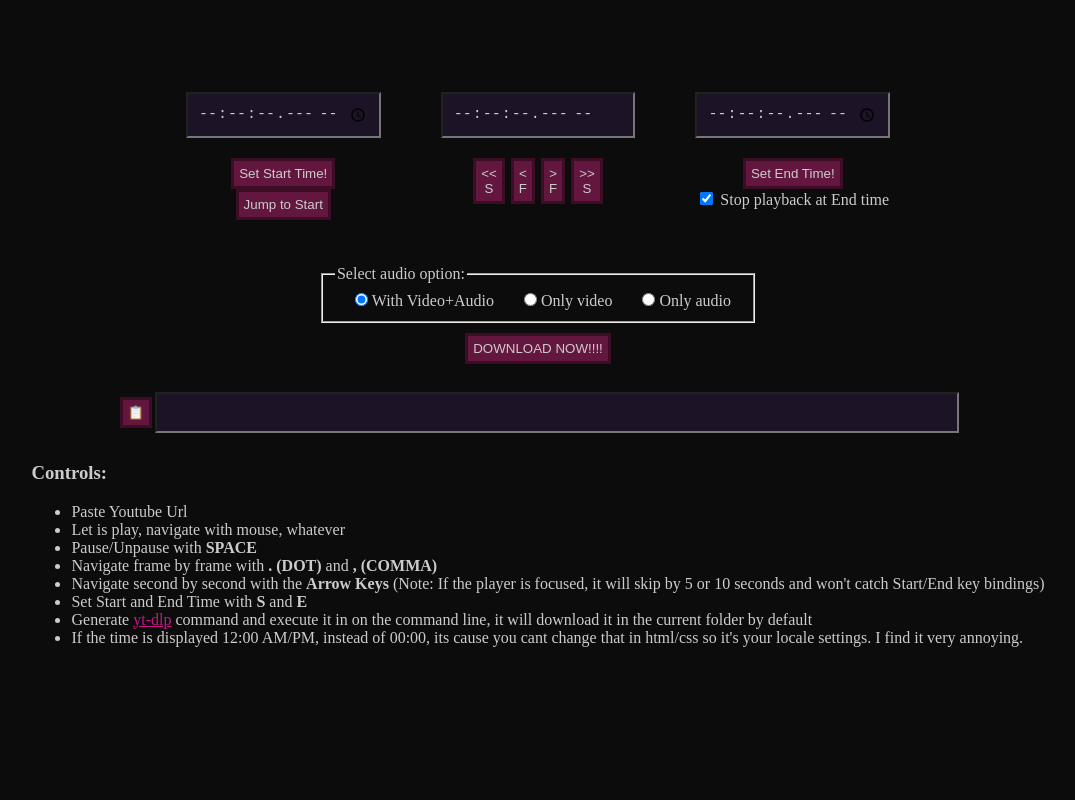
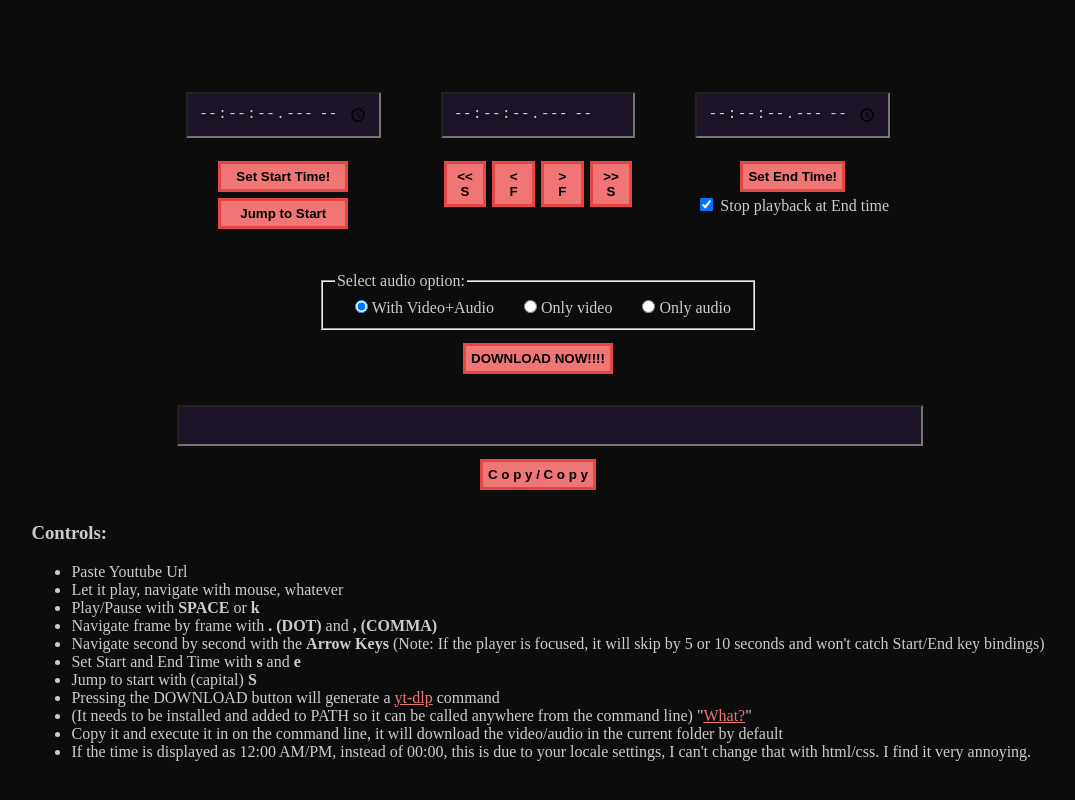
Before and after one commit to Lxtharia/precise-web-video-downloader, a plain HTML site: page index.html in a window 1280 px wide. Shown: the part 634-1434 px from the top of the page, without its empty margins (102-1177 px from the left). Drawn offline with Linux system fonts and the light colour scheme.

Commit message:
Shrimp style changes, updated usage instructions

```diff
--- a/index.html
+++ b/index.html
@@ -13,7 +13,7 @@
 
 <body>
 
-	<h2><a href="https://pbs.twimg.com/media/Fo9CJrLWYAYxIq8?format=jpg&name=large">Life can be so simple</a></h2>
+	<h2><a href="https://pbs.twimg.com/media/Fo9CJrLWYAYxIq8?format=jpg&name=large">Life can be so <span style="color: #EF7675">simple</span></a></h2>
 	<div id=content>
 
 
@@ -31,8 +31,10 @@
 		<div id="controls">
 			<div class="time-setter-div">
 				<input type="time" step="0.001" id="start_time" value="00:00:00:000">
+				<div style="min-width: 70%; display: flex; flex-direction: column;">
 				<button type="button" name="start_time_button" onclick="setStart()">Set Start Time!</button>
 				<button type="button" name="jump_start_button" onclick="jumpToStart()">Jump to Start</button>
+				</div>
 			</div>
 			<div class="time-setter-div">
 				<input type="time" readonly step="0.001" id="current_time" value="00:00:00:000">
@@ -55,7 +57,7 @@
 
 
 		<div id="download_option_container">
-			<fieldset>
+			<fieldset style="margin-bottom: 10px;">
 				<legend>Select audio option:</legend>
 				<div>
 					<input type="radio" name="audio_radio" id="with_video_audio" checked onchange="selectAudioOption()">
@@ -69,29 +71,25 @@
 					<input type="radio"  name="audio_radio"  id="only_audio" onchange="selectAudioOption()">
 					<label for="only_audio">Only audio</label>
 				</div>
-			</div>
-		</fieldset>
-
-
-		<button type="button" id="download_button" onclick="downloadNow()">DOWNLOAD NOW!!!!</button><br>
-
-
-		<div style="min-width: 70%; display:flex; align-items:center">
-			<button name="copy_command" onclick="copyToClipboard()">📋</button>
+			</fieldset>
+			<button type="button" id="download_button" onclick="downloadNow()">DOWNLOAD NOW!!!!</button><br>
 			<input type="text" id="download_command" value="">
+			<button name="copy_command" onclick="copyToClipboard()">C o p y  /  C o p y </button>
 		</div>
-
 	<div>
 		<h3> Controls: </h3>
 		<ul>
 		<li>Paste Youtube Url</li>
-		<li>Let is play, navigate with mouse, whatever</li>
-		<li> Pause/Unpause with <b>SPACE</b></li>
+		<li>Let it play, navigate with mouse, whatever</li>
+		<li>Play/Pause with <b>SPACE</b> or <b>k</b></li>
 		<li>Navigate frame by frame with <b>. (DOT)</b> and <b>, (COMMA)</b></li>
 		<li>Navigate second by second with the <b>Arrow Keys</b> (Note: If the player is focused, it will skip by 5 or 10 seconds and won't catch Start/End key bindings) </li>
-		<li>Set Start and End Time with <b>S</b> and <b>E</b></li>
-		<li>Generate <a href=https://github.com/yt-dlp/yt-dlp style="color: mediumvioletred;">yt-dlp</a> command and execute it in on the command line, it will download it in the current folder by default</li>
-		<li>If the time is displayed 12:00 AM/PM, instead of 00:00, its cause you cant change that in html/css so it's your locale settings. I find it very annoying.</li>
+		<li>Set Start and End Time with <b>s</b> and <b>e</b></li>
+		<li>Jump to start with (capital) <b>S</b></li>
+		<li>Pressing the DOWNLOAD button will generate a <a href="https://github.com/yt-dlp/yt-dlp">yt-dlp</a> command </li>
+		<li>(It needs to be installed and added to PATH so it can be called anywhere from the command line) "<a href="https://www.google.com/search?client=firefox-b-d&q=how+to+add+binaries+to+path+windows">What?</a>"</li>
+		<li>Copy it and execute it in on the command line, it will download the video/audio in the current folder by default</li>
+		<li>If the time is displayed as 12:00 AM/PM, instead of 00:00, this is due to your locale settings, I can't change that with html/css. I find it very annoying.</li>
 		</ul>
 
 	</div>
--- a/style.css
+++ b/style.css
@@ -12,6 +12,10 @@ h2 a {
     color: #cccccc;
 }
 
+a {
+	color: #EF7675;
+/*	text-decoration: none; */
+}
 
 input {
     padding: 10px;
@@ -23,10 +27,20 @@ input {
 
 button {
     padding: 5px;
-    margin: 0px 3px;
-    color: #cccccc;
-    background-color: #63173e;
-    border: #3d0d26 solid;
+    margin: 3px 3px;
+    color: #000000;
+    background-color: #EF7675;
+    border: #E44645 solid;
+    font-weight: bold;
+}
+
+
+div.playercontrols {
+	width: 100%;
+}
+
+div.playercontrols button {
+	width: 25%
 }
 
 #content{
@@ -45,7 +59,7 @@ button {
 }
 
 #download_option_container {
-    width: 80%;
+    min-width: 60%;
     display: flex;
     flex-direction: column;
     align-items: center;
@@ -62,6 +76,7 @@ button {
 
 fieldset {
     display: flex;
+	margin-bottom: 10px;
 }
 fieldset div {
     margin: 0px 10px;
```
